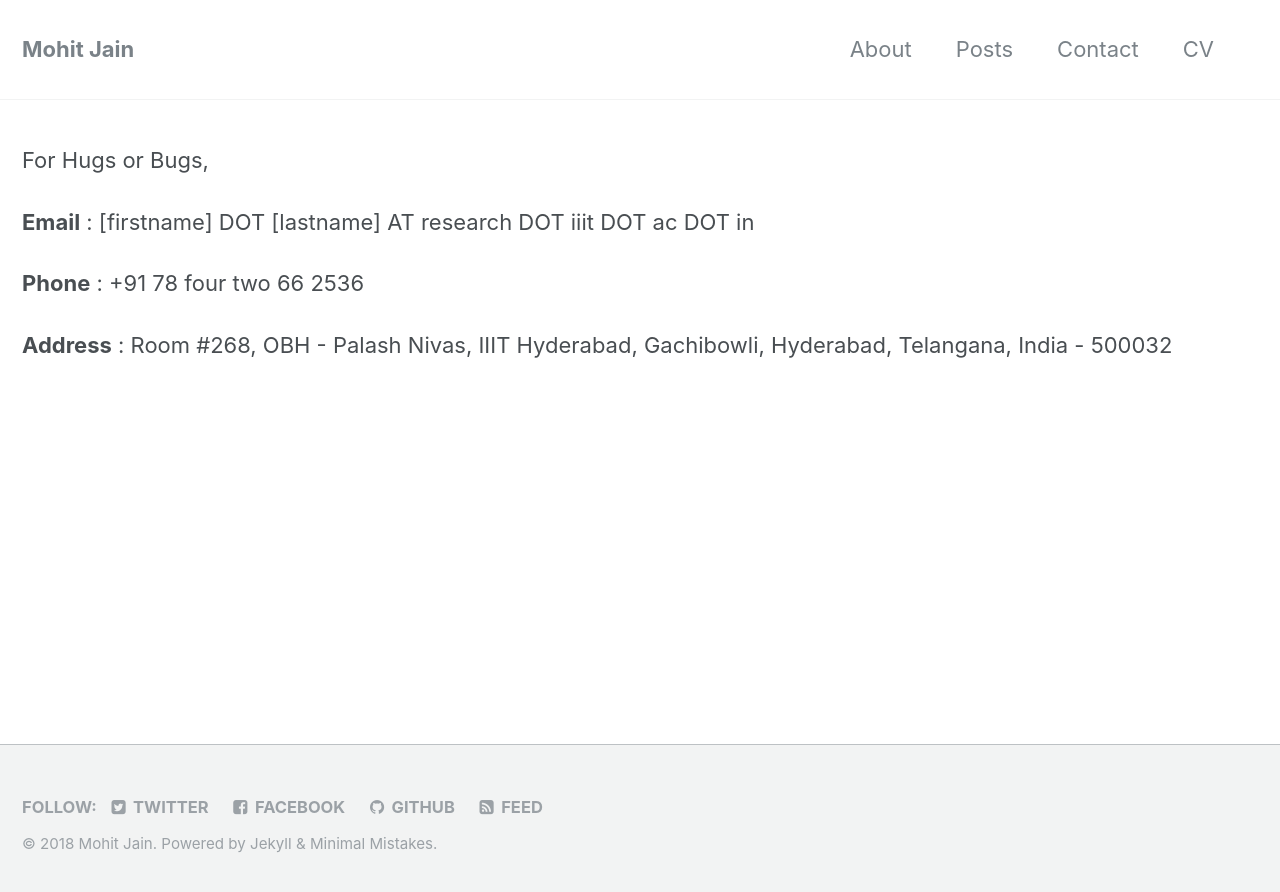
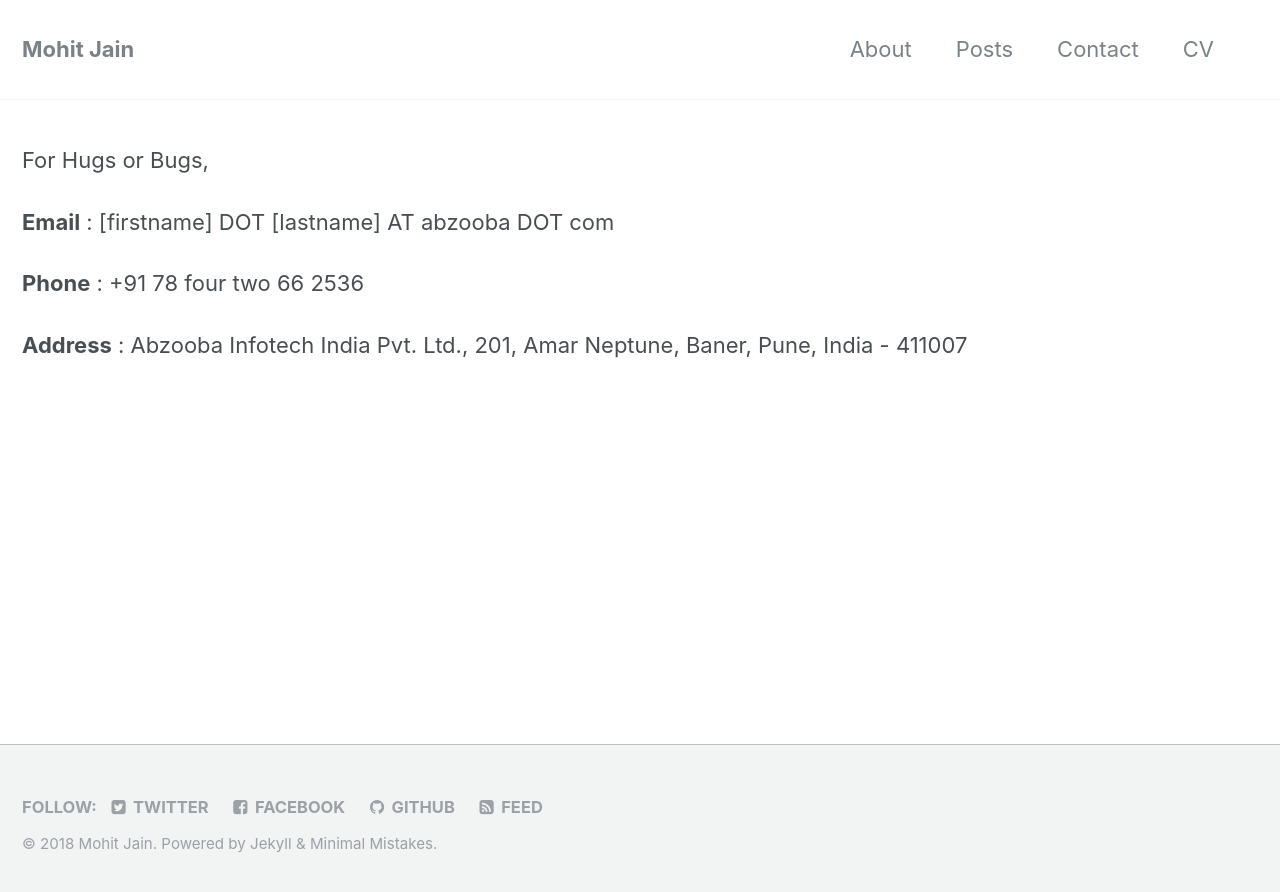
Before and after one commit to NightFury13/nightfury13.github.io, a Jekyll site: the page built from _pages/contact.md, in a window 1280 px wide. Shown: the top 892 px of the page. Built offline with Jekyll 4.4.1, drawn with Linux system fonts in a browser that asks for light colours.

Commit message:
Update contact.md

```diff
--- a/_pages/contact.md
+++ b/_pages/contact.md
@@ -6,8 +6,8 @@ permalink: /contact/
 
 For Hugs or Bugs,
 
-**Email** : [firstname] DOT [lastname] AT research DOT iiit DOT ac DOT in
+**Email** : [firstname] DOT [lastname] AT abzooba DOT com
 
 **Phone** : +91 78 four two 66 2536
 
-**Address** : Room #268, OBH - Palash Nivas, IIIT Hyderabad, Gachibowli, Hyderabad, Telangana, India - 500032
+**Address** : Abzooba Infotech India Pvt. Ltd., 201, Amar Neptune, Baner, Pune, India - 411007
```
